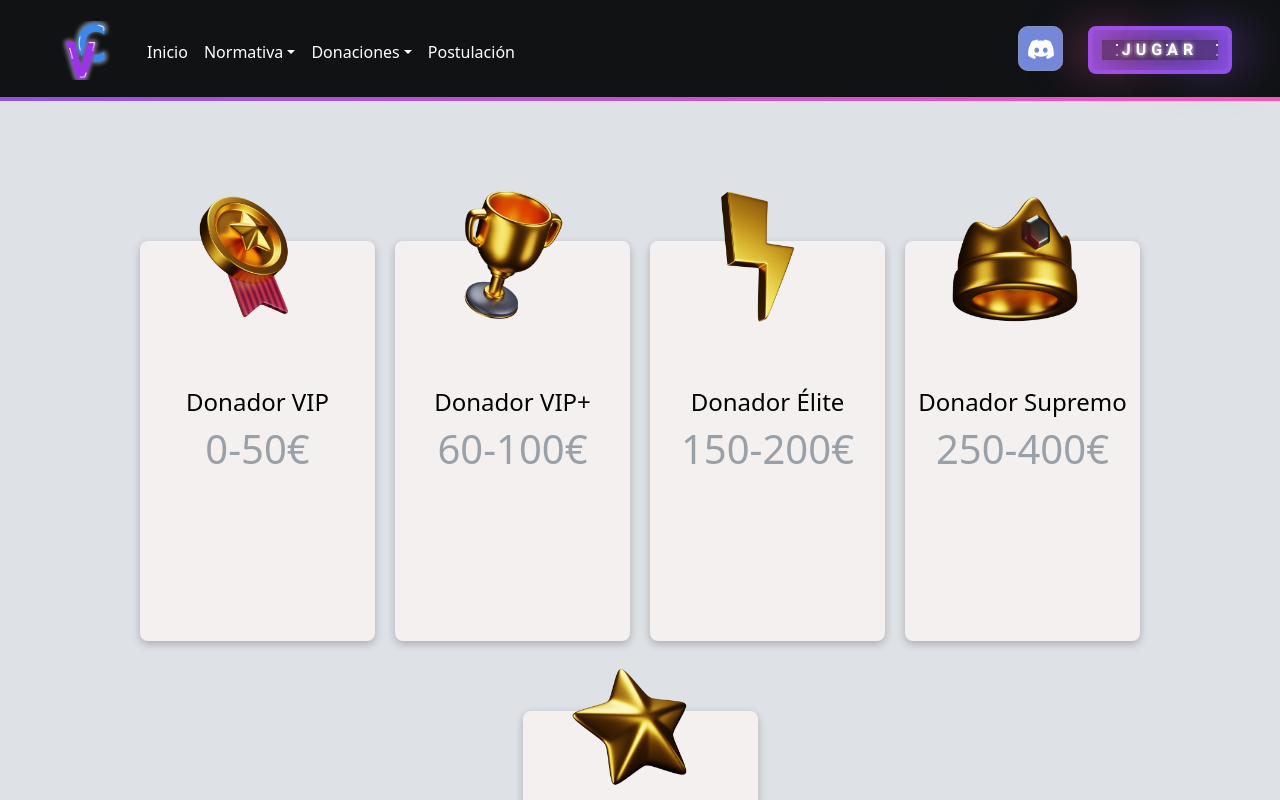
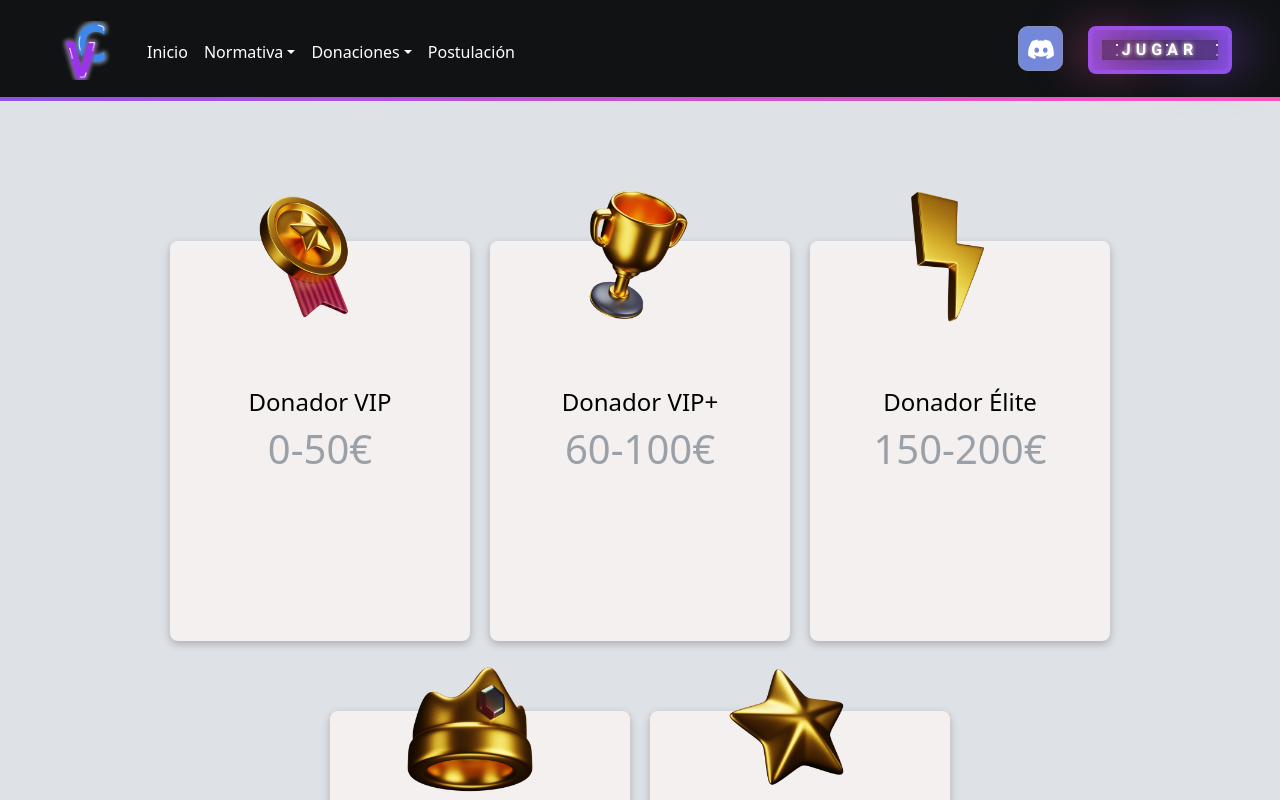
Before and after one commit to estebanm21/VaillanovaCity, a React (Vite) app: page /peds-multicaracter in a window 1280 px wide. Shown: the top 800 px of the page. Built offline with nearby package versions, Linux system fonts and the light colour scheme.

Commit message:
actualizacion cards peds

```diff
--- a/src/pages/PEDS/peds.css
+++ b/src/pages/PEDS/peds.css
@@ -8,7 +8,7 @@
   height: auto;
   /* background: red; */
   width: 100%;
-  max-width: 1400px;
+  max-width: 1200px;
   margin: 0 auto;
   padding: 90px 20px;
   display: flex;
@@ -27,7 +27,7 @@
   justify-content: center;
   padding: 10px;
   /* border: 1px solid #000; */
-  width: 235px;
+  width: 300px;
   text-align: center;
   box-shadow: rgba(0, 0, 0, 0.24) 0px 3px 8px;
   border-radius: 8px;
@@ -52,7 +52,7 @@
   width: 150px;
   position: absolute;
   top: -60px;
-  left: 35px;
+  left: 65px;
 }
 
 .container_logo_peds img {
```
